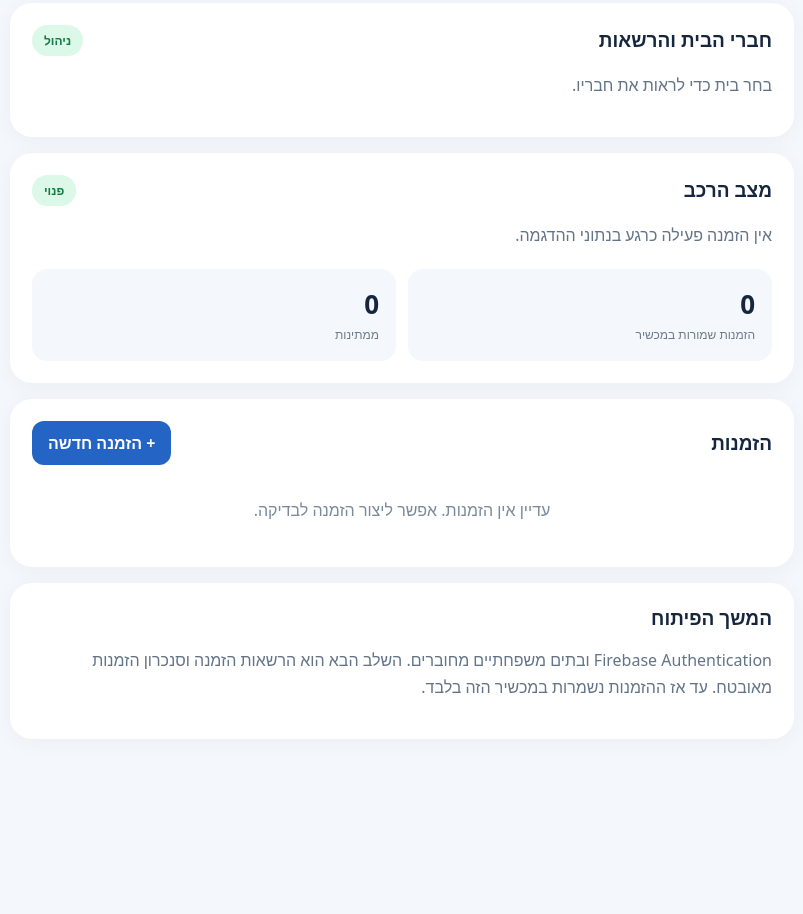
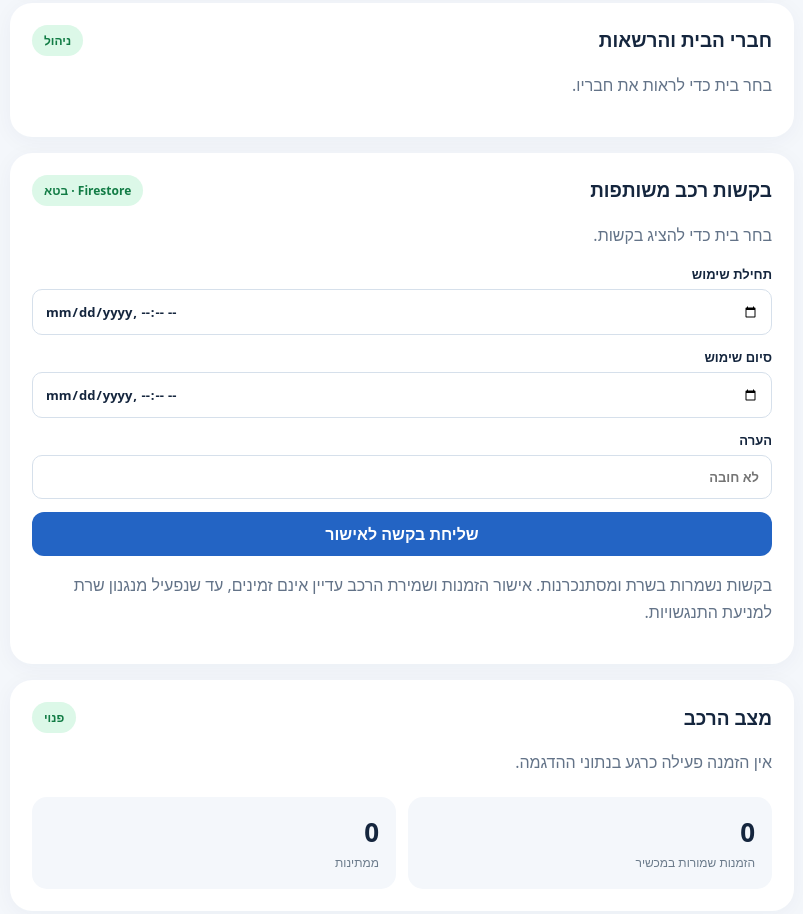
Before and after one commit to cartonush/FamilyAuto, a plain HTML site: page index.html in a window 1280 px wide. Shown: the part 890-1804 px from the top of the page, without its empty margins (238-1041 px from the left). Before the commit the page ends 1755 px from the top, so only its background shows below. Drawn offline with Linux system fonts and the light colour scheme; no server answers.

Commit message:
Integrate real-time pending booking requests UI

```diff
--- a/index.html
+++ b/index.html
@@ -1,10 +1,10 @@
 <!doctype html>
 <html lang="he" dir="rtl"><head><meta charset="UTF-8"><meta name="viewport" content="width=device-width,initial-scale=1,viewport-fit=cover"><meta name="theme-color" content="#14263f"><meta name="description" content="FamilyAuto — ניהול רכב משפחתי"><link rel="manifest" href="./manifest.webmanifest"><link rel="stylesheet" href="./styles.css"><title>FamilyAuto</title></head>
 <body><div id="app"><header><div class="brand"><span class="logo">🚙</span><div><strong>FamilyAuto</strong><small>בטא · Firebase Profiles</small></div></div><button id="themeBtn" class="icon-btn" aria-label="החלף מצב תצוגה">☾</button></header>
-<main><section class="hero"><span class="eyebrow">ברוכים הבאים</span><h1>הרכב המשפחתי,<br>בתיאום מושלם.</h1><p>ניהול הזמנות, זמינות ושיתוף בין בני המשפחה — במקום אחד.</p><div class="notice">🛡️ זוהי גרסת ממשק ראשונית. התחברות, פרופילים, בתים והרשאות בסיסיות מחוברים ל־Firebase. הזמנות עדיין נשמרות במכשיר בלבד, ללא סנכרון או התראות Push. אל תזינו בהזמנות מידע אישי אמיתי.</div></section>
-<section class="panel" id="authRoot"><p>טוען התחברות...</p></section><section class="panel" id="profileRoot"><p>טוען פרופיל...</p></section><section class="panel" id="homesRoot"><p>טוען בתים...</p></section><section class="panel" id="membersRoot"><p>בחר בית כדי להציג חברים והרשאות.</p></section><section class="panel"><div class="section-title"><h2>מצב הרכב</h2><span class="pill" id="statusPill">פנוי</span></div><p id="statusText">אין הזמנה פעילה כרגע בנתוני ההדגמה.</p><div class="stats"><div><strong id="bookingCount">0</strong><small>הזמנות שמורות במכשיר</small></div><div><strong id="pendingCount">0</strong><small>ממתינות</small></div></div></section>
+<main><section class="hero"><span class="eyebrow">ברוכים הבאים</span><h1>הרכב המשפחתי,<br>בתיאום מושלם.</h1><p>ניהול הזמנות, זמינות ושיתוף בין בני המשפחה — במקום אחד.</p><div class="notice">🛡️ זוהי גרסת ממשק ראשונית. התחברות, פרופילים, בתים והרשאות בסיסיות מחוברים ל־Firebase. בקשות רכב חדשות מסתנכרנות דרך Firestore, אך עדיין אין אישור הזמנות, התראות Push או שמירת רכב מאושרת. אל תזינו בהזמנות מידע אישי אמיתי.</div></section>
+<section class="panel" id="authRoot"><p>טוען התחברות...</p></section><section class="panel" id="profileRoot"><p>טוען פרופיל...</p></section><section class="panel" id="homesRoot"><p>טוען בתים...</p></section><section class="panel" id="membersRoot"><p>בחר בית כדי להציג חברים והרשאות.</p></section><section class="panel" id="requestsRoot"><p>טוען בקשות...</p></section><section class="panel"><div class="section-title"><h2>מצב הרכב</h2><span class="pill" id="statusPill">פנוי</span></div><p id="statusText">אין הזמנה פעילה כרגע בנתוני ההדגמה.</p><div class="stats"><div><strong id="bookingCount">0</strong><small>הזמנות שמורות במכשיר</small></div><div><strong id="pendingCount">0</strong><small>ממתינות</small></div></div></section>
 <section class="panel" id="bookings"><div class="section-title"><h2>הזמנות</h2><button id="newBtn" class="primary">+ הזמנה חדשה</button></div><div id="bookingList" class="booking-list"></div></section>
-<section class="panel"><h2>המשך הפיתוח</h2><p>Firebase Authentication ובתים משפחתיים מחוברים. השלב הבא הוא הרשאות הזמנה וסנכרון הזמנות מאובטח. עד אז ההזמנות נשמרות במכשיר הזה בלבד.</p></section>
+<section class="panel"><h2>המשך הפיתוח</h2><p>פרופילים, בתים, הרשאות בסיסיות ובקשות ממתינות מחוברים ל־Firestore. אישור הזמנות, התנגשויות ותזכורות דורשים המשך פיתוח מאובטח.</p></section>
 </main><nav><a href="#app">🏠<span>בית</span></a><a href="#bookings">📅<span>הזמנות</span></a><a href="#roadmap">🔐<span>אבטחה</span></a></nav></div>
 <dialog id="bookingDialog"><form id="bookingForm"><h2>הזמנה חדשה</h2><label>שם לתצוגה<input name="name" maxlength="35" required placeholder="לדוגמה: בן משפחה"></label><label>התחלה<input name="start" type="datetime-local" required></label><label>סיום<input name="end" type="datetime-local" required></label><label>הערה (לא חובה)<input name="note" maxlength="120"></label><p id="formError" role="alert"></p><div class="actions"><button type="button" id="closeDialog">ביטול</button><button class="primary" type="submit">שמור במכשיר</button></div></form></dialog>
-<script type="module" src="./app.js"></script><script type="module" src="./firebase-auth.js"></script><script type="module" src="./firebase-homes.js"></script><script type="module" src="./firebase-profile.js"></script><script type="module" src="./firebase-members.js"></script></body></html>
+<script type="module" src="./app.js"></script><script type="module" src="./firebase-auth.js"></script><script type="module" src="./firebase-homes.js"></script><script type="module" src="./firebase-profile.js"></script><script type="module" src="./firebase-members.js"></script><script type="module" src="./firebase-requests.js"></script></body></html>
```
